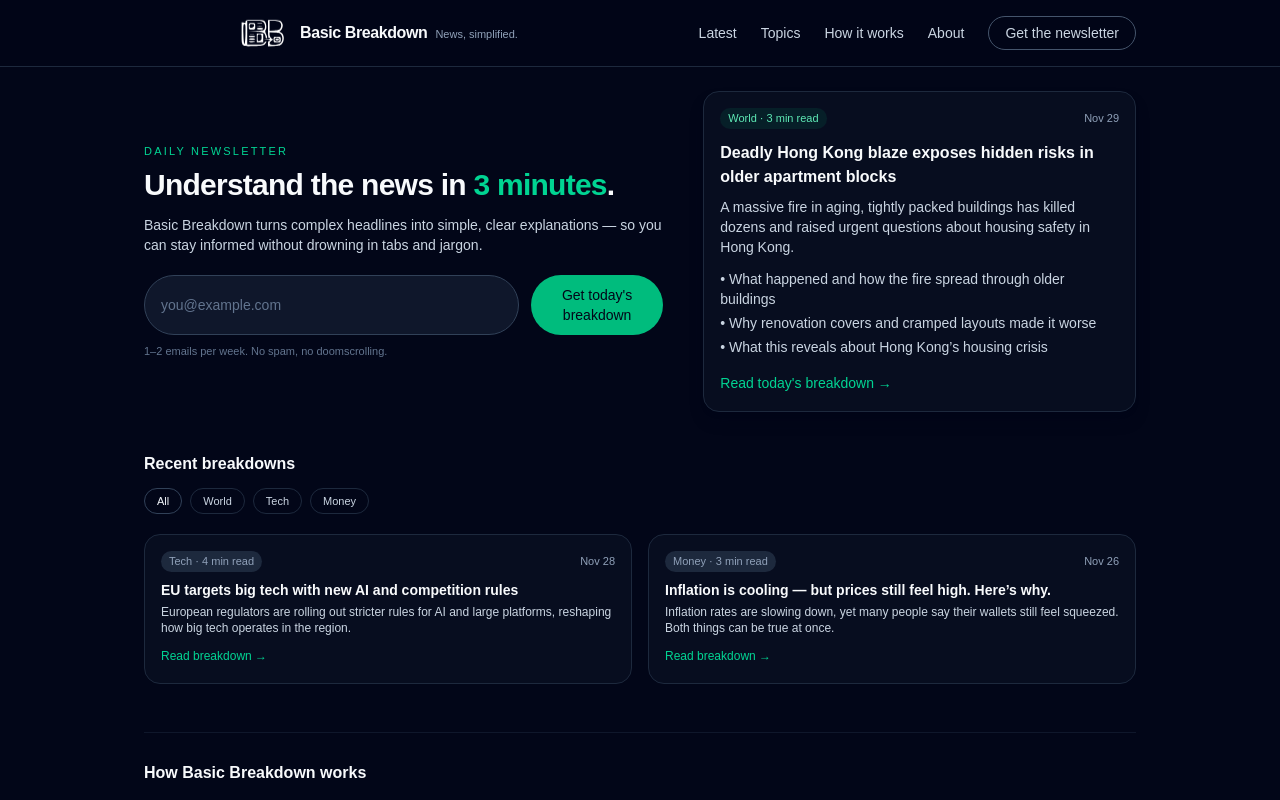
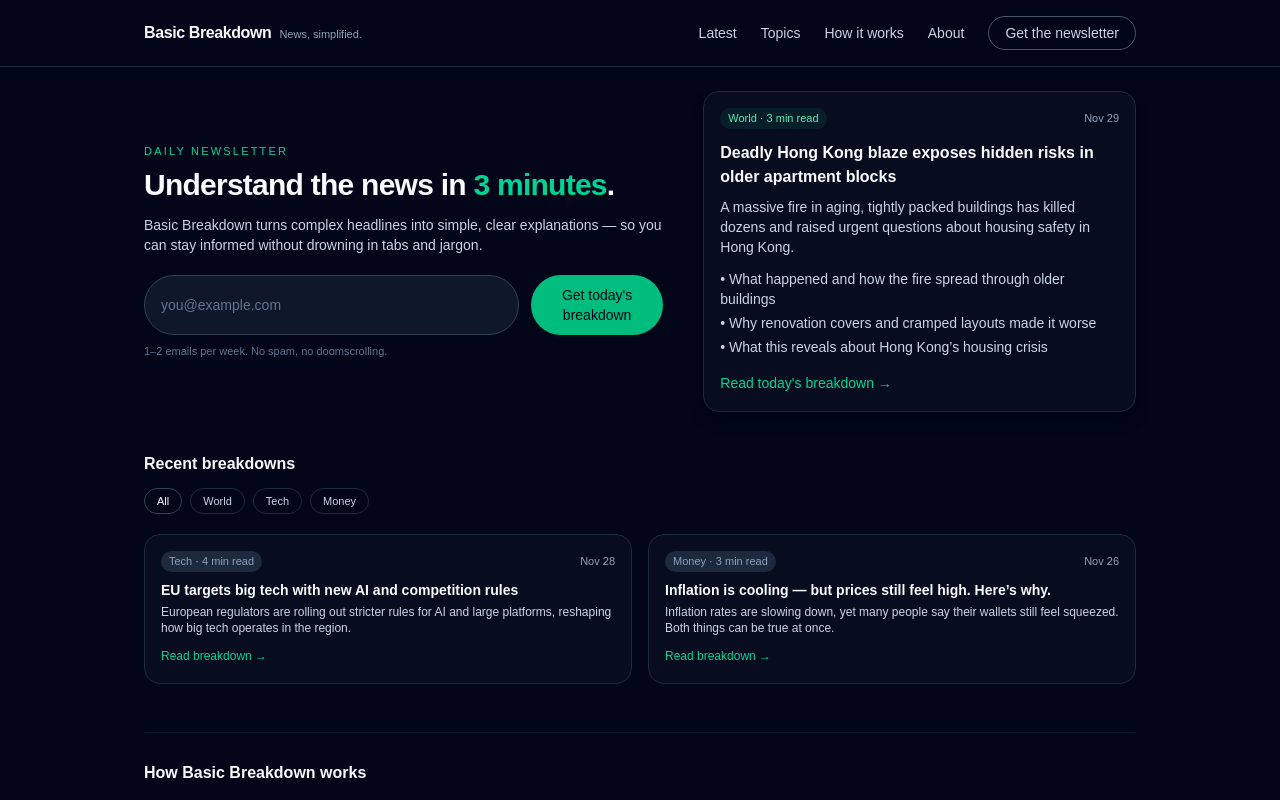
Before and after one commit to simontcodes/basic-breakdown, a Next.js app: page / in a window 1280 px wide. Shown: the top 800 px of the page. Built offline with nearby package versions, Linux system fonts and the light colour scheme.

Commit message:
took logo off for now

```diff
--- a/app/page.tsx
+++ b/app/page.tsx
@@ -1,6 +1,6 @@
 // app/page.tsx
 import Link from "next/link";
-import Image from "next/image";
+// import Image from "next/image";
 import { getAllPosts, type Post } from "@/lib/posts";
 
 export default function HomePage() {
@@ -15,14 +15,14 @@ export default function HomePage() {
         <div className="mx-auto max-w-5xl px-4">
           <div className="flex items-center justify-between gap-2 py-4">
             <div className="flex items-center gap-2 leading-tight">
-              <Image
+              {/* <Image
                 src="/logo.svg"
                 alt="Basic Breakdown logo"
                 width={48} // layout box ~48x25ish
                 height={25}
                 className="object-contain scale-500 origin-left mr-25" // visually zoom logo, nav height stays small
                 priority
-              />
+              /> */}
               <div>
                 <span className="text-base font-semibold tracking-tight">
                   Basic Breakdown
```
